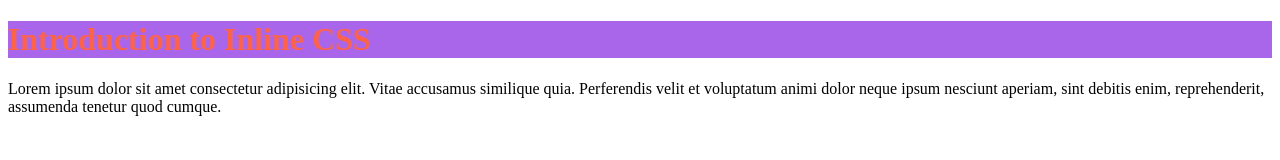
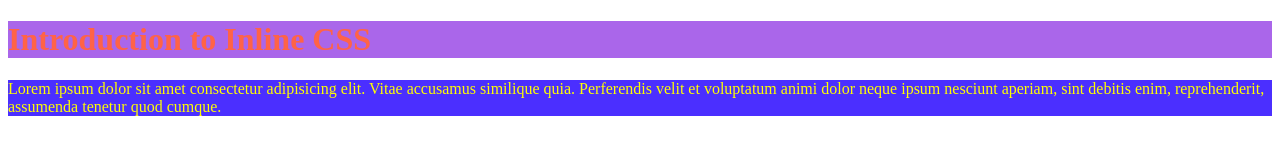
Before and after one commit to ankitakangane/icp-8-assignment-12, a plain HTML site: page index.html in a window 1280 px wide. Drawn offline with Linux system fonts and the light colour scheme.

Commit message:
apply the effect for paragraph(p) tag

```diff
--- a/index.html
+++ b/index.html
@@ -7,6 +7,6 @@
 </head>
 <body>
     <h1 style="color:tomato;background-color: #892be2b7;">Introduction to Inline CSS</h1>
-    <p>Lorem ipsum dolor sit amet consectetur adipisicing elit. Vitae accusamus similique quia. Perferendis velit et voluptatum animi dolor neque ipsum nesciunt aperiam, sint debitis enim, reprehenderit, assumenda tenetur quod cumque.</p>
+    <p style="color:yellow;background-color: #4b2fff;">Lorem ipsum dolor sit amet consectetur adipisicing elit. Vitae accusamus similique quia. Perferendis velit et voluptatum animi dolor neque ipsum nesciunt aperiam, sint debitis enim, reprehenderit, assumenda tenetur quod cumque.</p>
 </body>
 </html>
```
